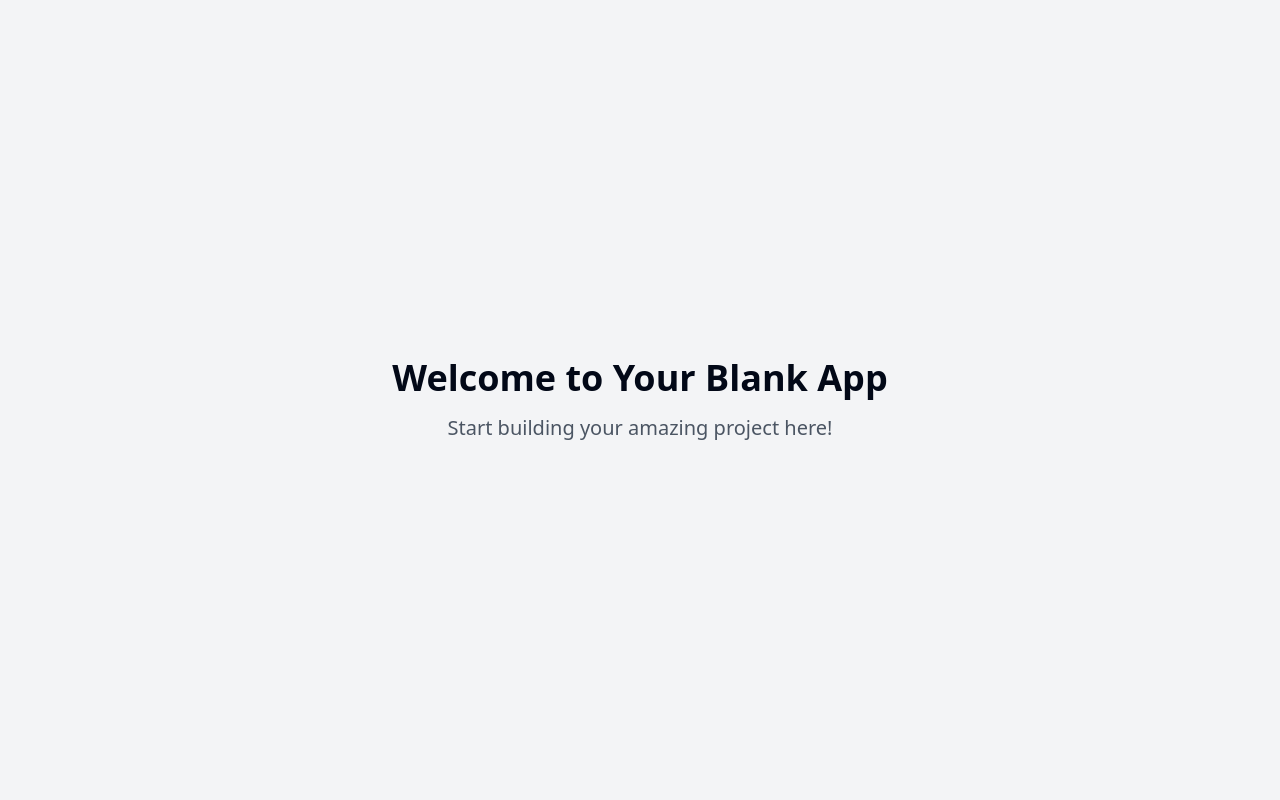
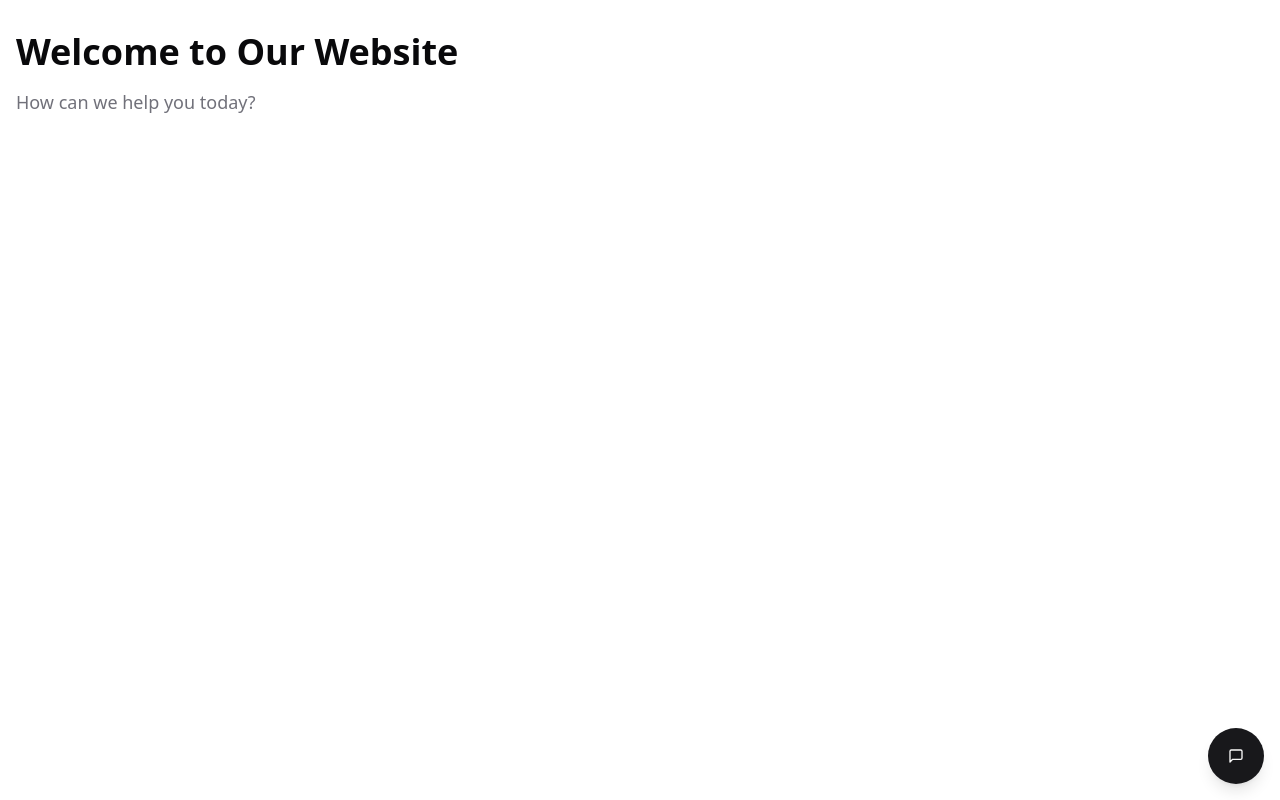
Before and after one commit to manishoctal/chatty-wizard-widget, a React (Vite) app: page / in a window 1280 px wide. Built offline with nearby package versions, Linux system fonts and the light colour scheme.

Commit message:
Add chatbot UI component
Implement a new chatbot UI component to be integrated into the company website. This addition will enhance user interaction and provide support directly from the site.
[skip gpt_engineer]

```diff
--- /dev/null
+++ b/src/components/ChatBot.tsx
@@ -0,0 +1,155 @@
+import { useState, useRef, useEffect } from "react";
+import { Button } from "@/components/ui/button";
+import { Input } from "@/components/ui/input";
+import { Card } from "@/components/ui/card";
+import { MessageSquare, Send, Minus, X } from "lucide-react";
+import { cn } from "@/lib/utils";
+
+interface Message {
+  id: string;
+  content: string;
+  sender: "user" | "bot";
+}
+
+export const ChatBot = () => {
+  const [isOpen, setIsOpen] = useState(false);
+  const [isMinimized, setIsMinimized] = useState(false);
+  const [messages, setMessages] = useState<Message[]>([]);
+  const [inputValue, setInputValue] = useState("");
+  const [isTyping, setIsTyping] = useState(false);
+  const messagesEndRef = useRef<HTMLDivElement>(null);
+
+  const scrollToBottom = () => {
+    messagesEndRef.current?.scrollIntoView({ behavior: "smooth" });
+  };
+
+  useEffect(() => {
+    scrollToBottom();
+  }, [messages]);
+
+  const handleSend = async () => {
+    if (!inputValue.trim()) return;
+
+    const newMessage: Message = {
+      id: Date.now().toString(),
+      content: inputValue,
+      sender: "user",
+    };
+
+    setMessages((prev) => [...prev, newMessage]);
+    setInputValue("");
+    setIsTyping(true);
+
+    // Simulate bot response
+    setTimeout(() => {
+      const botMessage: Message = {
+        id: (Date.now() + 1).toString(),
+        content: "Thank you for your message! This is a demo response.",
+        sender: "bot",
+      };
+      setMessages((prev) => [...prev, botMessage]);
+      setIsTyping(false);
+    }, 1500);
+  };
+
+  const handleKeyPress = (e: React.KeyboardEvent) => {
+    if (e.key === "Enter" && !e.shiftKey) {
+      e.preventDefault();
+      handleSend();
+    }
+  };
+
+  if (!isOpen) {
+    return (
+      <Button
+        onClick={() => setIsOpen(true)}
+        className="fixed bottom-4 right-4 h-14 w-14 rounded-full shadow-lg animate-fade-in"
+      >
+        <MessageSquare className="h-6 w-6" />
+      </Button>
+    );
+  }
+
+  return (
+    <Card className={cn(
+      "fixed bottom-4 right-4 w-96 shadow-lg transition-all duration-300 animate-fade-in",
+      isMinimized ? "h-14" : "h-[600px]"
+    )}>
+      <div className="flex items-center justify-between p-4 border-b">
+        <h2 className="font-semibold">Chat Support</h2>
+        <div className="flex gap-2">
+          <Button
+            variant="ghost"
+            size="icon"
+            className="h-8 w-8"
+            onClick={() => setIsMinimized(!isMinimized)}
+          >
+            <Minus className="h-4 w-4" />
+          </Button>
+          <Button
+            variant="ghost"
+            size="icon"
+            className="h-8 w-8"
+            onClick={() => setIsOpen(false)}
+          >
+            <X className="h-4 w-4" />
+          </Button>
+        </div>
+      </div>
+
+      {!isMinimized && (
+        <>
+          <div className="flex-1 overflow-y-auto p-4 space-y-4 h-[calc(600px-8rem)]">
+            {messages.map((message) => (
+              <div
+                key={message.id}
+                className={cn(
+                  "flex",
+                  message.sender === "user" ? "justify-end" : "justify-start"
+                )}
+              >
+                <div
+                  className={cn(
+                    "max-w-[80%] rounded-2xl px-4 py-2 animate-fade-in",
+                    message.sender === "user"
+                      ? "bg-chat-bubble-user text-white"
+                      : "bg-chat-bubble-bot"
+                  )}
+                >
+                  {message.content}
+                </div>
+              </div>
+            ))}
+            {isTyping && (
+              <div className="flex justify-start">
+                <div className="bg-chat-bubble-bot rounded-2xl px-4 py-2 animate-fade-in">
+                  <div className="flex gap-1">
+                    <span className="w-2 h-2 rounded-full bg-gray-500 animate-typing-dot" />
+                    <span className="w-2 h-2 rounded-full bg-gray-500 animate-typing-dot [animation-delay:0.2s]" />
+                    <span className="w-2 h-2 rounded-full bg-gray-500 animate-typing-dot [animation-delay:0.4s]" />
+                  </div>
+                </div>
+              </div>
+            )}
+            <div ref={messagesEndRef} />
+          </div>
+
+          <div className="border-t p-4">
+            <div className="flex gap-2">
+              <Input
+                placeholder="Type your message..."
+                value={inputValue}
+                onChange={(e) => setInputValue(e.target.value)}
+                onKeyPress={handleKeyPress}
+                className="flex-1"
+              />
+              <Button onClick={handleSend} size="icon">
+                <Send className="h-4 w-4" />
+              </Button>
+            </div>
+          </div>
+        </>
+      )}
+    </Card>
+  );
+};
--- a/src/index.css
+++ b/src/index.css
@@ -5,88 +5,37 @@
 @layer base {
   :root {
     --background: 0 0% 100%;
-    --foreground: 222.2 84% 4.9%;
+    --foreground: 240 10% 3.9%;
 
     --card: 0 0% 100%;
-    --card-foreground: 222.2 84% 4.9%;
+    --card-foreground: 240 10% 3.9%;
 
     --popover: 0 0% 100%;
-    --popover-foreground: 222.2 84% 4.9%;
+    --popover-foreground: 240 10% 3.9%;
 
-    --primary: 222.2 47.4% 11.2%;
-    --primary-foreground: 210 40% 98%;
+    --primary: 240 5.9% 10%;
+    --primary-foreground: 0 0% 98%;
 
-    --secondary: 210 40% 96.1%;
-    --secondary-foreground: 222.2 47.4% 11.2%;
+    --secondary: 240 4.8% 95.9%;
+    --secondary-foreground: 240 5.9% 10%;
 
-    --muted: 210 40% 96.1%;
-    --muted-foreground: 215.4 16.3% 46.9%;
+    --muted: 240 4.8% 95.9%;
+    --muted-foreground: 240 3.8% 46.1%;
 
-    --accent: 210 40% 96.1%;
-    --accent-foreground: 222.2 47.4% 11.2%;
+    --accent: 240 4.8% 95.9%;
+    --accent-foreground: 240 5.9% 10%;
 
     --destructive: 0 84.2% 60.2%;
-    --destructive-foreground: 210 40% 98%;
+    --destructive-foreground: 0 0% 98%;
 
-    --border: 214.3 31.8% 91.4%;
-    --input: 214.3 31.8% 91.4%;
-    --ring: 222.2 84% 4.9%;
+    --border: 240 5.9% 90%;
+    --input: 240 5.9% 90%;
+    --ring: 240 5.9% 10%;
 
-    --radius: 0.5rem;
+    --chat-bubble-user: 206 100% 50%;
+    --chat-bubble-bot: 240 4.8% 95.9%;
 
-    --sidebar-background: 0 0% 98%;
-
-    --sidebar-foreground: 240 5.3% 26.1%;
-
-    --sidebar-primary: 240 5.9% 10%;
-
-    --sidebar-primary-foreground: 0 0% 98%;
-
-    --sidebar-accent: 240 4.8% 95.9%;
-
-    --sidebar-accent-foreground: 240 5.9% 10%;
-
-    --sidebar-border: 220 13% 91%;
-
-    --sidebar-ring: 217.2 91.2% 59.8%;
-  }
-
-  .dark {
-    --background: 222.2 84% 4.9%;
-    --foreground: 210 40% 98%;
-
-    --card: 222.2 84% 4.9%;
-    --card-foreground: 210 40% 98%;
-
-    --popover: 222.2 84% 4.9%;
-    --popover-foreground: 210 40% 98%;
-
-    --primary: 210 40% 98%;
-    --primary-foreground: 222.2 47.4% 11.2%;
-
-    --secondary: 217.2 32.6% 17.5%;
-    --secondary-foreground: 210 40% 98%;
-
-    --muted: 217.2 32.6% 17.5%;
-    --muted-foreground: 215 20.2% 65.1%;
-
-    --accent: 217.2 32.6% 17.5%;
-    --accent-foreground: 210 40% 98%;
-
-    --destructive: 0 62.8% 30.6%;
-    --destructive-foreground: 210 40% 98%;
-
-    --border: 217.2 32.6% 17.5%;
-    --input: 217.2 32.6% 17.5%;
-    --ring: 212.7 26.8% 83.9%;
-    --sidebar-background: 240 5.9% 10%;
-    --sidebar-foreground: 240 4.8% 95.9%;
-    --sidebar-primary: 224.3 76.3% 48%;
-    --sidebar-primary-foreground: 0 0% 100%;
-    --sidebar-accent: 240 3.7% 15.9%;
-    --sidebar-accent-foreground: 240 4.8% 95.9%;
-    --sidebar-border: 240 3.7% 15.9%;
-    --sidebar-ring: 217.2 91.2% 59.8%;
+    --radius: 0.75rem;
   }
 }
 
@@ -94,8 +43,7 @@
   * {
     @apply border-border;
   }
-
   body {
-    @apply bg-background text-foreground;
+    @apply bg-background text-foreground antialiased;
   }
 }
--- a/src/pages/Index.tsx
+++ b/src/pages/Index.tsx
@@ -1,12 +1,15 @@
-// Update this page (the content is just a fallback if you fail to update the page)
+import { ChatBot } from "@/components/ChatBot";
 
 const Index = () => {
   return (
-    <div className="min-h-screen flex items-center justify-center bg-gray-100">
-      <div className="text-center">
-        <h1 className="text-4xl font-bold mb-4">Welcome to Your Blank App</h1>
-        <p className="text-xl text-gray-600">Start building your amazing project here!</p>
+    <div className="min-h-screen bg-background">
+      <div className="container mx-auto px-4 py-8">
+        <h1 className="text-4xl font-bold mb-4">Welcome to Our Website</h1>
+        <p className="text-lg text-muted-foreground">
+          How can we help you today?
+        </p>
       </div>
+      <ChatBot />
     </div>
   );
 };
```
Also changed, not shown: tailwind.config.ts (+60 -57 lines).
